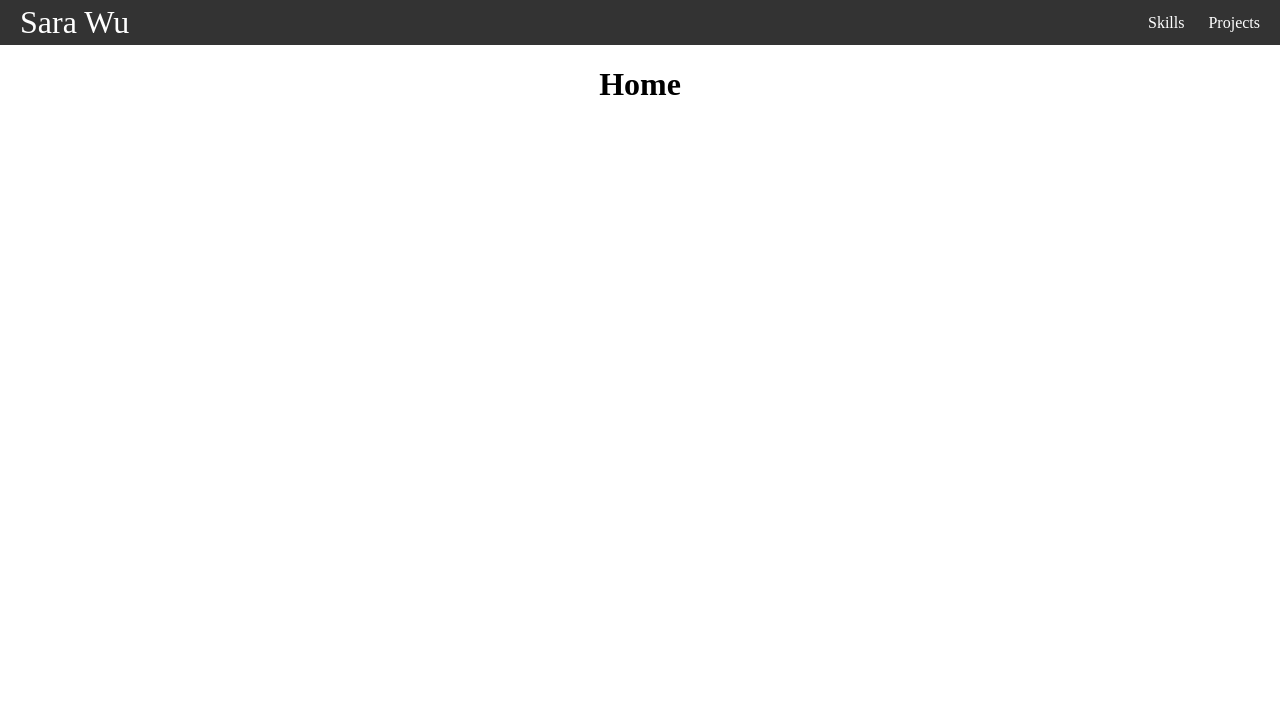
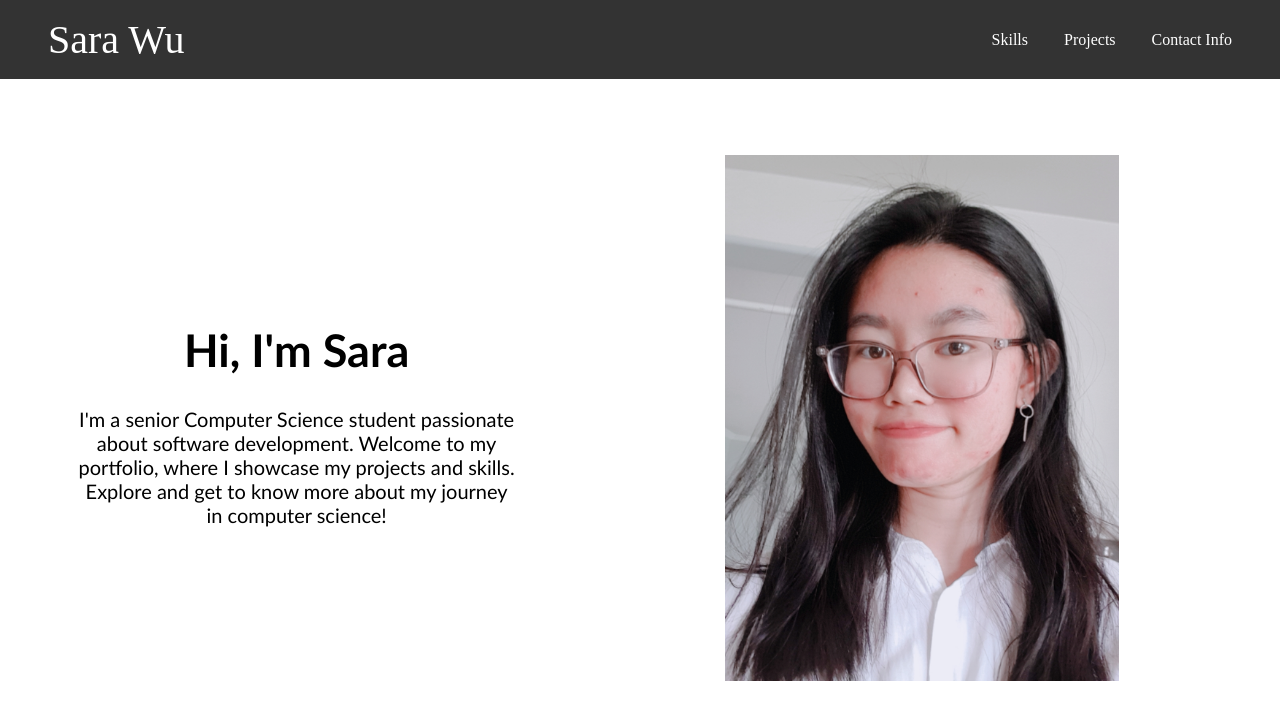
Before and after one commit to wusara87/portfolio, a React (Vite) app in the folder sara_portfolio/: page / in a window 1280 px wide. Shown: the top 720 px of the page. Built offline with nearby package versions, Linux system fonts and the light colour scheme.

Commit message:
updated homepage

```diff
--- a/sara_portfolio/package.json
+++ b/sara_portfolio/package.json
@@ -18,7 +18,7 @@
     "react-dom": "^18.2.0",
     "react-icons": "^5.2.1",
     "react-responsive": "^10.0.0",
-    "react-router-dom": "^5.3.4"
+    "react-router-dom": "^6.3.0"
   },
   "devDependencies": {
     "@types/react": "^18.2.66",
--- a/sara_portfolio/src/App.css
+++ b/sara_portfolio/src/App.css
@@ -15,10 +15,10 @@ body {
   justify-content: space-between;
   align-items: stretch;
   gap: 2rem;
-  padding: 0 1rem;
+  padding: 0rem 2rem;
 }
 .title {
-  font-size: 2rem;
+  font-size: 2.5rem;
 }
 .nav a {
   color: inherit;
@@ -26,14 +26,14 @@ body {
   height: 100%;
   display: flex;
   align-items: center;
-  padding: 0.25rem;
+  padding: 1rem;
 }
 .nav ul {
   padding: 0;
   margin: 0;
   list-style: none;
   display: flex;
-  gap: 1rem;
+  gap: 0.25rem;
 }
 .nav li.active {
   background-color: #555;
--- a/sara_portfolio/src/App.jsx
+++ b/sara_portfolio/src/App.jsx
@@ -2,24 +2,21 @@ import Nav from "./Nav"
 import Home from "./pages/Home"
 import Skills from "./pages/Skills"
 import Projects from "./pages/Projects"
+import Contact from "./pages/Contact"
+import { Route, Routes } from "react-router-dom"
 
 function App() {
-  let component;
-  switch (window.location.pathname) {
-    case "/":
-      component = <Home />
-      break
-    case "/skills":
-      component = <Skills />
-      break
-    case "/projects":
-      component = <Projects />
-      break
-  }
   return (
     <>
       <Nav />
-      <div className="container">{component}</div>
+      <div className="container">
+        <Routes>
+          <Route path="/" element={<Home />} />
+          <Route path="/skills" element={<Skills />} />
+          <Route path="/projects" element={<Projects />} />
+          <Route path="/contact" element={<Contact />} />
+        </Routes>
+      </div>
     </>
   )
 }
--- a/sara_portfolio/src/Nav.jsx
+++ b/sara_portfolio/src/Nav.jsx
@@ -1,9 +1,24 @@
+import { Link, useMatch, useResolvedPath } from "react-router-dom"
+
 export default function Nav() {
   return <nav className="nav">
-    <a href="/" className="title">Sara Wu</a>
+    {/* <img className="icon" src="/icon.png" alt="icon" /> */}
+    <Link to="/" className="title">Sara Wu</Link>
     <ul>
-      <li><a href="/skills">Skills</a></li>
-      <li><a href="/projects">Projects</a></li>
+      <CustomLink to="/skills">Skills</CustomLink>
+      <CustomLink to="/projects">Projects</CustomLink>
+      <CustomLink to="/contact">Contact Info</CustomLink>
     </ul>
   </nav>
 }
+
+function CustomLink({ to, children, ...props }) {
+  const resolvedPath = useResolvedPath(to)
+  const isActive = useMatch({ path: resolvedPath.pathname, end: true })
+
+  return (
+    <li className={isActive ? "active" : ""}>
+      <Link to={to} {...props}>{children}</Link>
+    </li>
+  )
+}
--- a/sara_portfolio/src/main.jsx
+++ b/sara_portfolio/src/main.jsx
@@ -2,9 +2,13 @@ import React from 'react'
 import ReactDOM from 'react-dom/client'
 import App from './App.jsx'
 import "./App.css"
+import { BrowserRouter } from "react-router-dom"
 
+const root = ReactDOM.createRoot(document.getElementById("root"))
 ReactDOM.createRoot(document.getElementById('root')).render(
   <React.StrictMode>
-    <App />
+    <BrowserRouter>
+      <App />
+    </BrowserRouter>
   </React.StrictMode>,
 )
--- /dev/null
+++ b/sara_portfolio/src/pages/Contact.jsx
@@ -0,0 +1,3 @@
+export default function Contact() {
+    return <h1>Contact Me</h1>
+}
--- a/sara_portfolio/src/pages/Home.jsx
+++ b/sara_portfolio/src/pages/Home.jsx
@@ -1,3 +1,17 @@
+import Style from "./page.module.css";
+
 export default function Home() {
-    return <h1>Home</h1>
+    return (
+        <>
+            <div className={Style.container}>
+                <div className={Style.text}>
+                    <h1 className={Style.title}>Hi, I'm Sara</h1>
+                    <p className={Style.paragraph}>I'm a senior Computer Science student passionate about software development. Welcome to my portfolio, where I showcase my projects and skills. Explore and get to know more about my journey in computer science!</p>
+                </div>
+                <div className={Style.image}>
+                    <img src="/profile.jpg" alt="Sara" />
+                </div>
+            </div>
+        </>
+    )
 }
--- /dev/null
+++ b/sara_portfolio/src/pages/page.module.css
@@ -0,0 +1,25 @@
+.title {
+    font-family: Calibri, bold;
+    font-size: 45px;
+}
+.paragraph {
+    font-family: Calibri;
+    font-size: 20px;
+}
+.container {
+    display: flex;
+    justify-content: space-between;
+    align-items: center;
+    padding: 60px;
+}
+.text {
+    width: 40%;
+    padding-right: 10px;
+}
+.image {
+    width: 50%;
+}
+.image img {
+    width: 70%;
+    height: auto;
+}
```
Also changed, not shown: sara_portfolio/public/icon.png (added), 1 other file (tests, documents, lock files or other folders).
